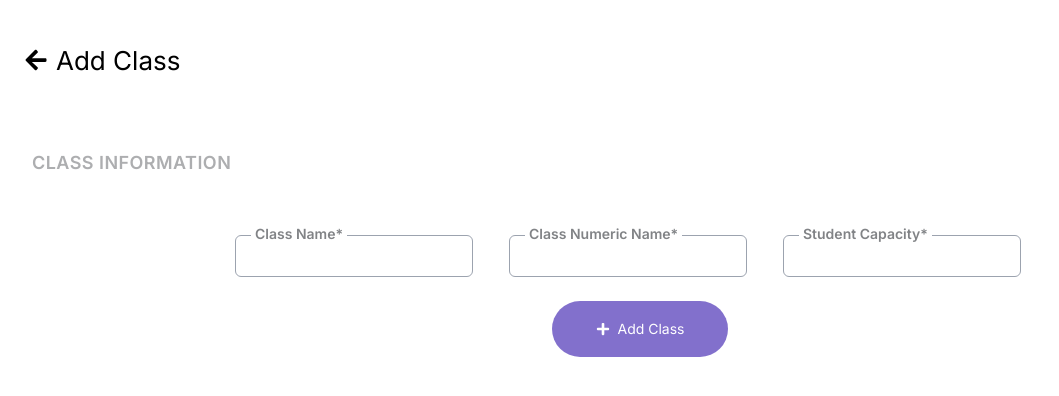
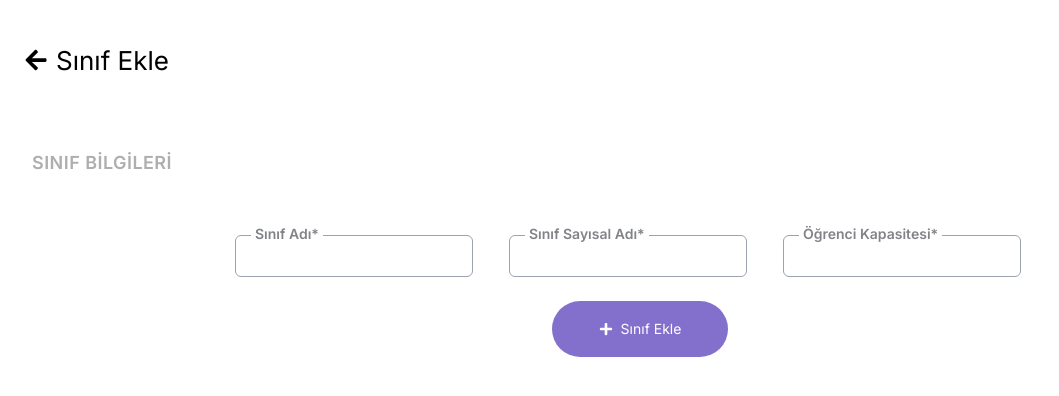
Before and after one commit to gokcetasci/Classroom-Management-System, a Next.js app: page /class/addclasspage in a window 1280 px wide. Shown: the top 396 px of the page, without its empty margins (0-1059 px from the left). Built offline with nearby package versions, Linux system fonts and the light colour scheme.

Commit message:
Modal was removed and react toastify was added instead. It was translated into Turkish and some edits were made.

```diff
--- a/app/class/addclasspage/page.js
+++ b/app/class/addclasspage/page.js
@@ -1,32 +1,33 @@
 "use client";
-import React, { useState, useEffect } from "react";
+import React from "react";
 import { useFormik } from "formik";
 import * as Yup from "yup";
+import {
+  FaArrowLeft,
+  FaPlus,
+  FaExclamationCircle
+} from "react-icons/fa";
 import useStore from "@/utils/store";
-import { FaArrowLeft } from "react-icons/fa";
 import Link from "next/link";
-import { FaPlus } from "react-icons/fa";
-import { FaExclamationCircle } from "react-icons/fa";
-import Modal from "@/components/modal";
-import { FaCheck } from "react-icons/fa6";
+import { ToastContainer, toast } from "react-toastify";
+import "react-toastify/dist/ReactToastify.css";
 
 const AddClassPage = () => {
   const { addClass } = useStore(); // store'daki addClass'ı aldık
-  const [isSuccessModalOpen, setIsSuccessModalOpen] = useState(false); //modal görünürlüğü için state
 
   //form için yup ile doğrulama şeması
   const validationSchema = Yup.object({
     name: Yup.string()
-      .min(3, "Must be at least 3 characters")
-      .required("This field is required"),
+      .min(3, "En az 3 karakter olmalıdır.")
+      .required("Bu alan zorunludur."),
     numericName: Yup.number()
-      .required("This field is required")
-      .positive("Must be positive")
-      .min(1, "Must be greater than 0"),
+      .required("Bu alan zorunludur.")
+      .positive("Pozitif bir değer giriniz.")
+      .min(1, "0'dan büyük olmalıdır."),
     capacity: Yup.number()
-      .required("This field is required")
-      .positive("Must be positive")
-      .min(1, "Must be greater than 0"),
+      .required("Bu alan zorunludur.")
+      .positive("Pozitif bir değer giriniz.")
+      .min(1, "0'dan büyük olmalıdır."),
   });
 
   //form durumu ve validasyonları yöneten fonksiyon başlangıç değerleri alınıyor ve form gönderildiğinde onsubmit fonksiyonu çalışıyor
@@ -40,37 +41,45 @@ const AddClassPage = () => {
     onSubmit: (values) => {
       addClass(values);
       formik.resetForm();
-      setIsSuccessModalOpen(true);
+      toast.success("Yeni sınıf bilgileri eklendi!");
     },
   });
 
   return (
     <div id="addclasspage" className="container mx-auto">
-
       {/* Sınıf listesine sayfasına geri dönmek için button*/}
-      <div id="backtoclasspagebutton" className="flex flex-row ml-6 items-center h-[60px] sm:h-[120px]">
+      <div
+        id="backtoclasspagebutton"
+        className="flex flex-row ml-6 items-center h-[60px] sm:h-[120px]"
+      >
         <Link href={"/class"} className="mr-2">
           <FaArrowLeft className=" w-3 sm:w-6 h-3 sm:h-6" />
         </Link>
-        <h2 className="text-[14px] sm:text-[20px] md:text-[26px]">Add Class</h2>
+        <h2 className="text-[14px] sm:text-[20px] md:text-[26px]">Sınıf Ekle</h2>
       </div>
       <div className="pb-[15px] sm:pb-[30px] text-[12px] sm:text-[18px] text-tablehead leading-[21px] font-semibold tracking-wide m-4 sm:m-8">
-        <h2>CLASS INFORMATION </h2>
+        <h2>SINIF BİLGİLERİ </h2>
       </div>
 
       {/* Yeni sınıf eklemek için form*/}
-      <form id="addclassform"
+      <form
+        id="addclassform"
         onSubmit={formik.handleSubmit}
         className="flex flex-col items-center justify-center"
       >
-        <div id="addclassinputs" className="flex flex-col lg:flex-row gap-6 lg:gap-3 mb-6">
-
-          <div id="classnameinput" className="flex flex-col items-left relative ">
+        <div
+          id="addclassinputs"
+          className="flex flex-col lg:flex-row gap-6 lg:gap-3 mb-6"
+        >
+          <div
+            id="classnameinput"
+            className="flex flex-col items-left relative "
+          >
             <label
               htmlFor="name"
               className="absolute left-4 -top-3 font-semibold bg-white px-1 text-[#818386] text-[10px] sm:text-[14px]"
             >
-              Class Name*
+              Sınıf Adı*
             </label>
             <input
               type="text"
@@ -91,12 +100,15 @@ const AddClassPage = () => {
             ) : null}
           </div>
 
-          <div id="numericnameinput" className="flex flex-col items-left relative ">
+          <div
+            id="numericnameinput"
+            className="flex flex-col items-left relative "
+          >
             <label
               htmlFor="name"
               className="absolute left-4 -top-3 font-semibold bg-white px-1 text-[#818386] text-[10px] sm:text-[14px]"
             >
-              Class Numeric Name*
+              Sınıf Sayısal Adı*
             </label>
             <input
               type="number"
@@ -117,12 +129,15 @@ const AddClassPage = () => {
             ) : null}
           </div>
 
-          <div id="capacityinput" className="flex flex-col items-left relative ">
+          <div
+            id="capacityinput"
+            className="flex flex-col items-left relative "
+          >
             <label
               htmlFor="name"
               className="absolute left-4 -top-3 font-semibold bg-white px-1 text-[#818386] text-[10px] sm:text-[14px]"
             >
-              Student Capacity*
+              Öğrenci Kapasitesi*
             </label>
             <input
               type="number"
@@ -144,43 +159,19 @@ const AddClassPage = () => {
           </div>
         </div>
 
-        <div id="addclassbutton" className="flex flex-row items-center justify-center bg-primary/75 text-white py-4 px-6 rounded-full hover:scale-105 hover:bg-primary w-36 sm:w-40 md:w-44 h-14 sm:f-full text-sm cursor-pointer">
+        <div
+          id="addclassbutton"
+          className="flex flex-row items-center justify-center bg-primary/75 text-white py-4 px-6 rounded-full hover:scale-105 hover:bg-primary w-36 sm:w-40 md:w-44 h-14 sm:f-full text-sm cursor-pointer"
+        >
           <button type="submit" className="flex flex-row items-center ">
             <span className="mr-2">
               <FaPlus />
             </span>
-            Add Class
+            Sınıf Ekle
           </button>
         </div>
       </form>
-
-      {/*Öğrenci ekleme başarılı ise bir Success Modal gösterilir*/}
-      <Modal
-        isOpen={isSuccessModalOpen}
-        onClose={() => setIsSuccessModalOpen(false)}
-      >
-        <div className="p-4 relative">
-          <div className="flex flex-row items-center justify-center">
-            <div className="absolute -top-12 right-18 w-16 h-16 flex items-center justify-center bg-[#71c341] rounded-full animate-bounce ">
-              <FaCheck className="w-8 h-8 fill-white z-1 " />
-            </div>
-
-            <div className="flex flex-col items-center justify-center py-6">
-              <h1 className="text-2xl pb-4 font-bold">Success!</h1>
-              <p className="text-lg text-black/75 font-normal pb-8">
-                New class information added!
-              </p>
-            </div>
-          </div>
-          <button
-            onClick={() => setIsSuccessModalOpen(false)}
-            className="text-white w-full rounded-md py-4 sm:py-2 bg-[#71c341] hover:scale-105 text-semibold"
-          >
-            OK
-          </button>
-        </div>
-      </Modal>
-
+      <ToastContainer />
     </div>
   );
 };
```
